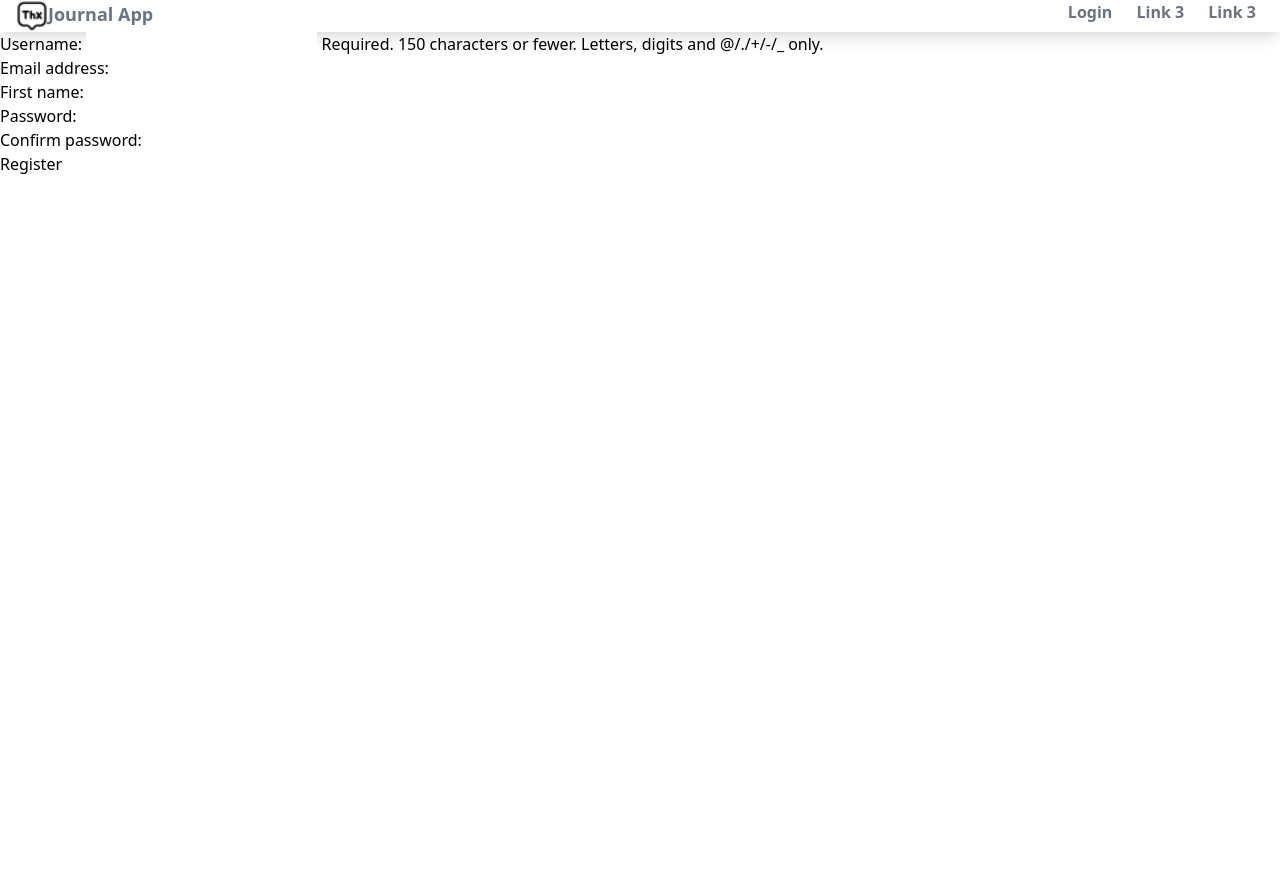
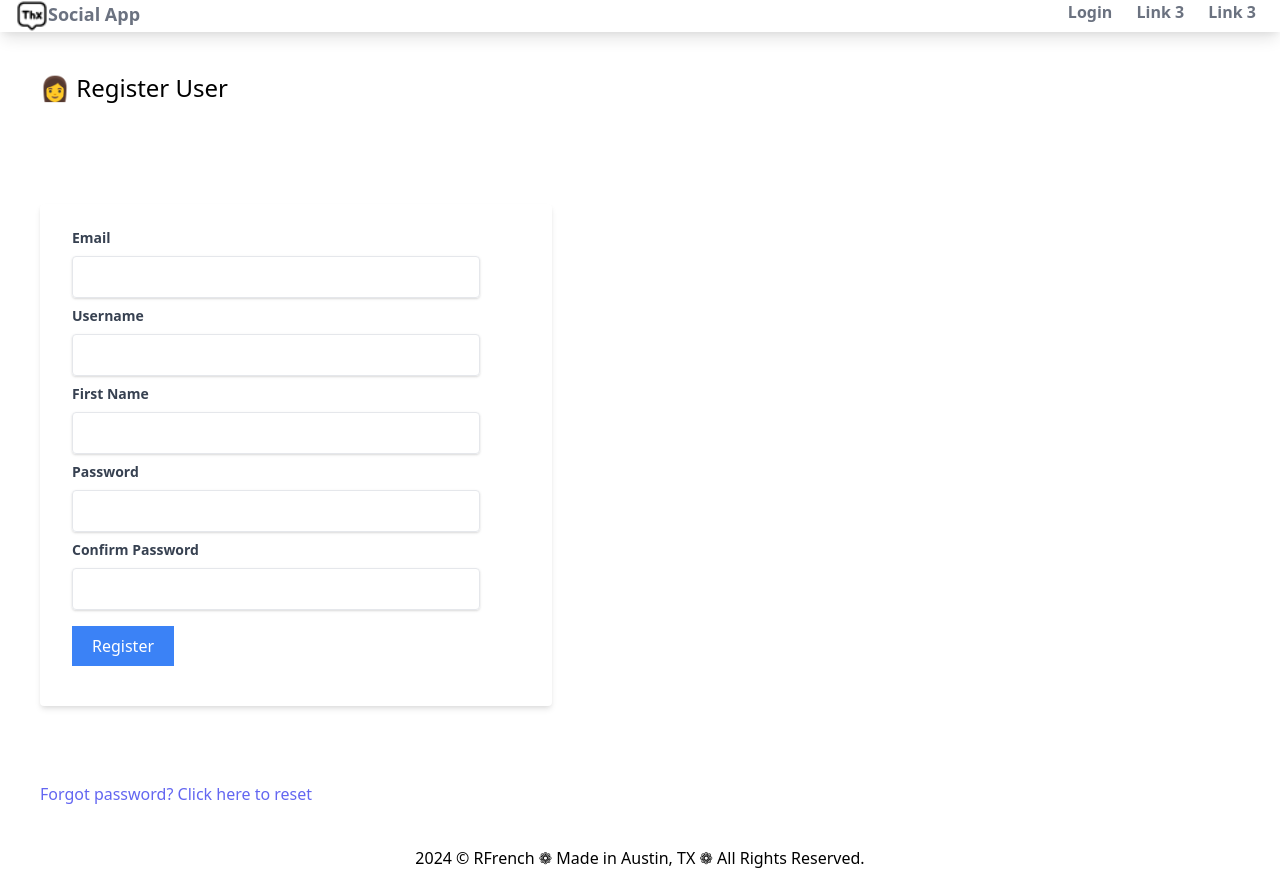
Before and after one commit to rbf123/djangosocial, a Django app: page /users/register/ in a window 1280 px wide. Before the commit the page ends 174 px from the top, so only its background shows below. Run offline with Django 5.2, Linux system fonts and the light colour scheme; style sheets or scripts are compiled from the project's sources.

Commit message:
Designed register form, styled index page, added social icons, styled edit form

```diff
--- a/socialproject/posts/models.py
+++ b/socialproject/posts/models.py
@@ -8,7 +8,7 @@ from django.utils.text import slugify
 
 class Post(models.Model):
     user = models.ForeignKey(settings.AUTH_USER_MODEL,on_delete=models.CASCADE)
-    image = models.ImageField(upload_to='images/%y/%m/%d')
+    image = models.ImageField(upload_to='images/%y/%m/%d', blank=True)
     caption = models.TextField(blank=True)
     title = models.CharField(max_length=200)
     slug = models.SlugField(max_length=200, blank=True)
--- a/socialproject/users/templates/users/base.html
+++ b/socialproject/users/templates/users/base.html
@@ -11,7 +11,7 @@
                     <div>
                         <a class="flex" href="">
                             <img class="h-8 w-8"  src="{% static 'users/images/brotherhood.png' %}" alt="icon showing hand with heart">
-                            <span class="font-semibold text-lg text-gray-500">Journal App<span>
+                            <span class="font-semibold text-lg text-gray-500">Social App<span>
                         </a>
                     </div>
                     <!--Website items-->
@@ -30,6 +30,10 @@
 
 
         {% block body %}
+
         {% endblock %}
     </body>
+    <div class="flex justify-center"
+    <footer><p> 2024 &copy; RFrench ❁  Made in Austin, TX ❁  All Rights Reserved. </p>
+    </footer></div>
 </html>
--- a/socialproject/users/templates/users/register.html
+++ b/socialproject/users/templates/users/register.html
@@ -1,10 +1,40 @@
 {% extends 'users/base.html' %}
-{% block body %}
+{% block body%}
+<h1 class="text-2xl m-10">👩 Register User </h1>
+
+<div class="container py-5">
+
+<form method="POST" class="bg-white shadow-md m-10 w-2/5 rounded px-8 pt-6 pb-8 mb-4">
+    {% csrf_token %}
+    <div class="mb-2">
+        <label class="block text-gray-700 text-sm font-bold mb-2" for=""> Email </label>
+        <div class="shadow text-gray-700 appearance-none border rounded py-2 px-3 mr-10">{{ user_form.email }}</div>
+    </div>
+    <div class="mb-2">
+        <label class="block text-gray-700 text-sm font-bold mb-2" for=""> Username </label>
+        <div class="shadow text-gray-700 appearance-none border rounded py-2 px-3 mr-10">{{ user_form.username }}</div>
+    </div>
+    <div class="mb-2">
+        <label class="block text-gray-700 text-sm font-bold mb-2" for=""> First Name </label>
+        <div class="shadow text-gray-700 appearance-none border rounded py-2 px-3 mr-10">{{ user_form.first_name }}</div>
+    </div>
+    <div class="mb-2">
+        <label class="block text-gray-700 text-sm font-bold mb-2" for=""> Password </label>
+        <div class="shadow text-gray-700 appearance-none border rounded py-2 px-3 mr-10">{{ user_form.password }}</div>
+    </div>
+    <div class="mb-2">
+        <label class="block text-gray-700 text-sm font-bold mb-2" for=""> Confirm Password </label>
+        <div class="shadow text-gray-700 appearance-none border rounded py-2 px-3 mr-10">{{ user_form.password2 }}</div>
+    </div>
 
 
-<form method="POST">
-    {% csrf_token %}
-    {{ user_form.as_p }}
-    <button type="submit">Register</button>
+    <button type="submit" class="text-white bg-blue-500 px-5 py-2 my-2">Register</button>
 </form>
+</div>
+
+
+<p class="px-10 py-10"><a class="text-indigo-500" href="{% url 'password_reset' %}"> Forgot password? Click here to reset </a> </p>
+
+
+
 {% endblock %}
--- a/socialproject/users/views.py
+++ b/socialproject/users/views.py
@@ -31,7 +31,8 @@ def user_login(request):
 def index(request):
     current_user = request.user
     posts = Post.objects.filter(user=current_user)
-    return render(request,'users/index.html',{'posts':posts})
+    profile = Profile.objects.filter(user=current_user).first()
+    return render(request,'users/index.html',{'posts':posts, 'profile': profile})
 
 def register(request):
     if request.method == 'POST':
```
Also changed, not shown: socialproject/users/templates/users/edit.html (+28 -5 lines), socialproject/users/templates/users/index.html (+40 -6 lines), socialproject/db.sqlite3, socialproject/media/images/24/04/13/kimberly-farmer-lUaaKCUANVI-unsplash.jpg (added), socialproject/media/users/2024/04/13/Untitled.png (added), socialproject/users/static/users/images/comment.png (added), socialproject/users/static/users/images/heart.png (added), socialproject/users/static/users/images/like.png (added), socialproject/users/static/users/images/share.png (added).
